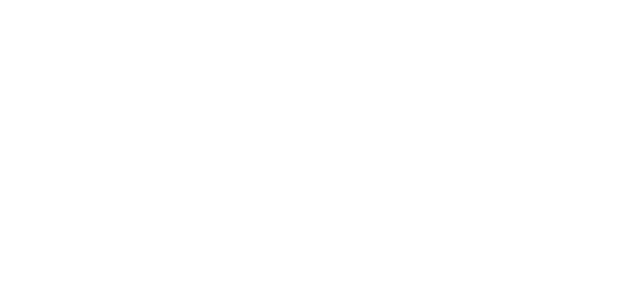
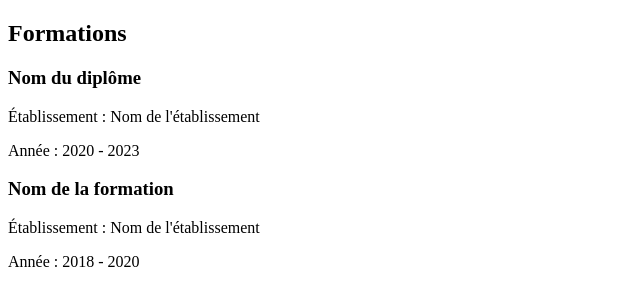
Before and after one commit to Reine008/mon-cv, a plain HTML site: page index.html in a window 1280 px wide. Shown: the whole page, without its empty margins (0-640 px from the left). Drawn offline with Linux system fonts and the light colour scheme.

Commit message:
Mise en place de la section formation

```diff
--- a/index.html
+++ b/index.html
@@ -7,6 +7,20 @@
     <title>Document</title>
 </head>
 <body>
+    <h2>Formations</h2>
+
+        <div>
+            <h3>Nom du diplôme</h3>
+            <p>Établissement : Nom de l'établissement</p>
+            <p>Année : 2020 - 2023</p>
+        </div>
+
+        <div>
+            <h3>Nom de la formation</h3>
+            <p>Établissement : Nom de l'établissement</p>
+            <p>Année : 2018 - 2020</p>
+        </div>
+    </section>
 
 </body>
 </html>
```
